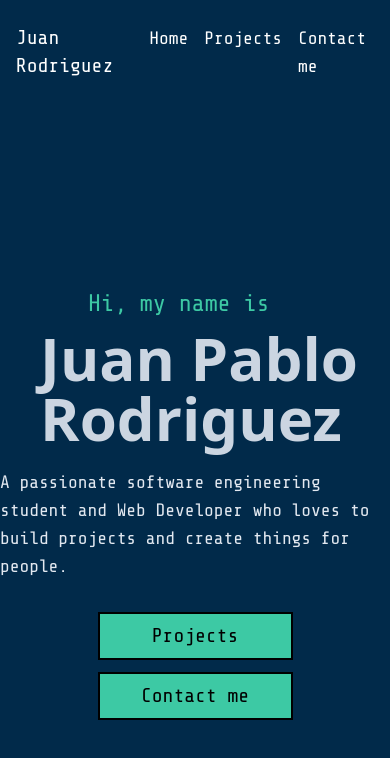
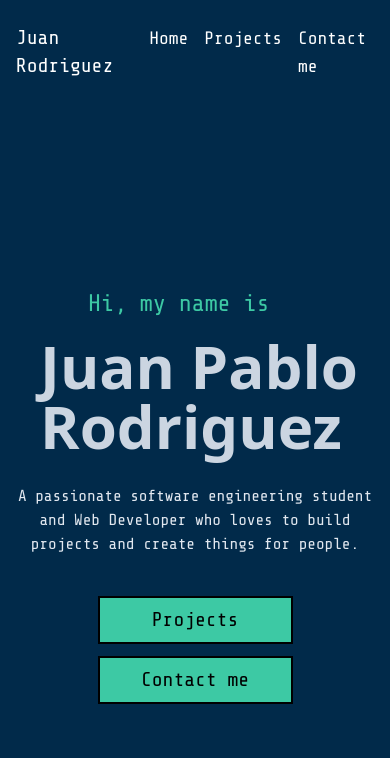
Before and after one commit to Rodriguez-Jp/portfolio, a React (Vite) app: page / in a window 390 px wide. Shown: the top 758 px of the page. Built offline with nearby package versions, Linux system fonts and the light colour scheme.

Commit message:
Added animation with framer-motion lib

```diff
--- a/package.json
+++ b/package.json
@@ -10,6 +10,7 @@
     "preview": "vite preview"
   },
   "dependencies": {
+    "framer-motion": "^10.16.2",
     "react": "^18.2.0",
     "react-dom": "^18.2.0"
   },
--- a/src/components/Presentation.jsx
+++ b/src/components/Presentation.jsx
@@ -1,35 +1,63 @@
+import { animate, motion } from "framer-motion";
+
 export default function Presentation() {
   return (
     <>
       {/* text section */}
       <section className="max-w-5xl flex flex-col justify-center mt-44  mx-auto  text-white ">
+        <motion.div
+          initial={{ x: -5000 }}
+          animate={{ x: 0 }}
+          transition={{ duration: 1 }}
+        >
           <p className="text-2xl text-project-green p-2 text-left ml-20 font-game">
             Hi, my name is
           </p>
-        <div className="text-center">
+        </motion.div>
+        <motion.div
+          className="text-center mt-2"
+          initial={{ x: -5000 }}
+          animate={{ x: 0 }}
+          transition={{ duration: 1, delay: 0.5 }}
+        >
           <h1 className=" text-6xl font-bold">
             <span className="text-slate-300 p-2">Juan Pablo Rodriguez</span>
           </h1>
-        </div>
-        <div className="w-full md:flex block">
+        </motion.div>
+        <motion.div
+          className="w-full md:flex block"
+          initial={{ x: -5000 }}
+          animate={{ x: 0 }}
+          transition={{ duration: 1, delay: 1 }}
+        >
           <div className="md:basis-1/2 basis-0"></div>
-          <p className=" mt-5 text-lg font-thin text-slate-200 md:basis-1/2 font-game">
+          <p className=" mt-5 md:text-lg font-thin text-slate-200 md:basis-1/2 font-game text-small p-2 md:p-0 text-center md:text-left">
             A passionate software engineering student and Web Developer who
             loves to build projects and create things for people.
           </p>
-        </div>
+        </motion.div>
       </section>
       {/* Button section */}
       <section className="max-w-5xl mx-auto mt-8 font-game">
         <div className="w-1/2 mx-auto text-center md:grid md:grid-cols-2 md:gap-x-24">
+          <motion.div
+            animate={{ scale: [0, 1.5, 1] }}
+            transition={{ duration: 0.5, delay: 2 }}
+          >
             <button className="bg-project-green p-2 w-full border-2 border-black font-regular text-xl">
               Projects
             </button>
+          </motion.div>
           <div></div>
           <div></div>
+          <motion.div
+            animate={{ scale: [0, 1.5, 1] }}
+            transition={{ duration: 0.5, delay: 2.5 }}
+          >
             <button className="bg-project-green p-2 w-full border-2 border-black font-regular text-xl mt-3 sm:mt-0">
               Contact me
             </button>
+          </motion.div>
         </div>
       </section>
     </>
```
Also changed, not shown: 1 other file (tests, documents, lock files or other folders). Lines whose indentation alone changed are shown as unchanged.
